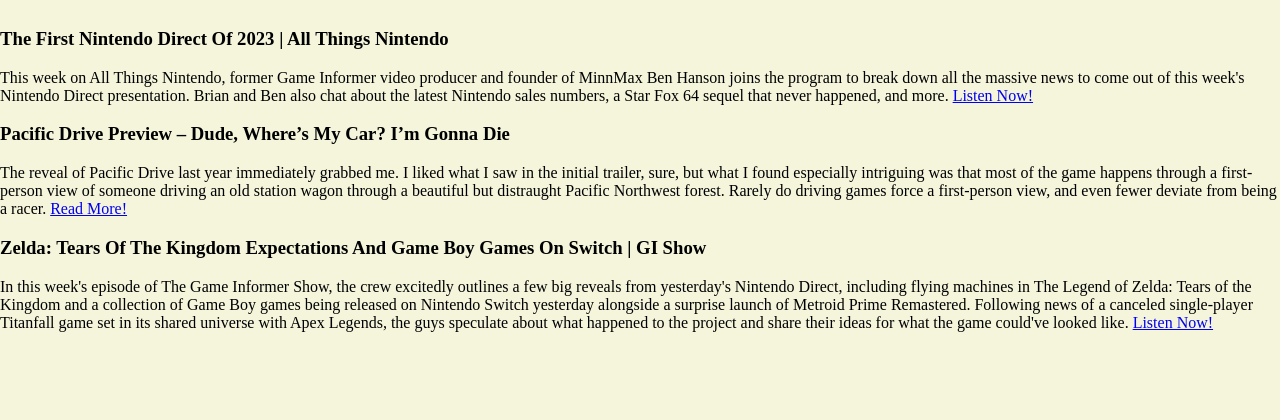
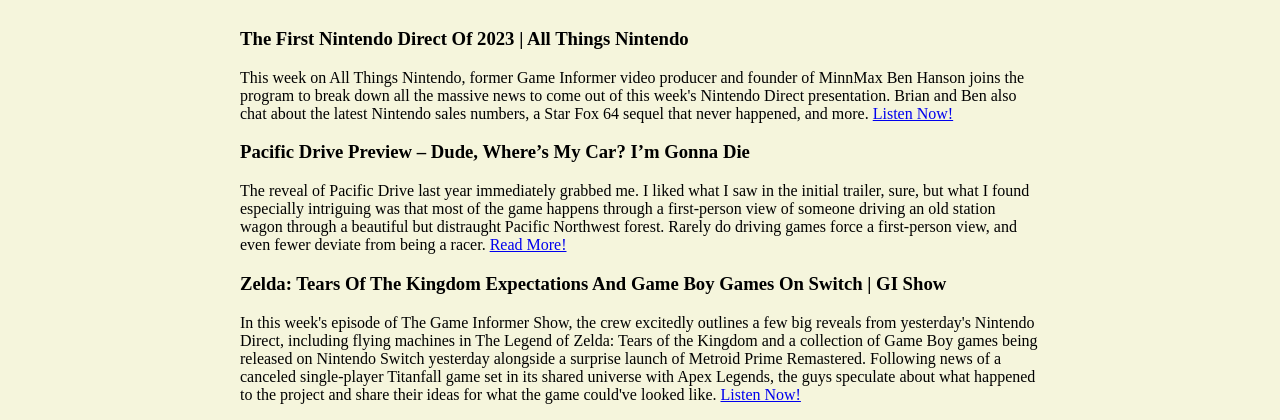
Before and after one commit to Olracnoj/Typography_Website_JC, a plain HTML site: page index.html in a window 1280 px wide. Shown: the part 490-910 px from the top of the page. Before the commit the page ends 838 px from the top, so only its background shows below. Drawn offline with nearby package versions, Linux system fonts and the light colour scheme.

Commit message:
center main container

```diff
--- a/css/styles.css
+++ b/css/styles.css
@@ -23,6 +23,10 @@ h2 {
     background-color:#16231e;
 }
 
-.main-container {}
+.main-container {
+    width: 800px;
+    margin: 0 auto;
+    padding: 0 10px;
+}
 
 footer {}
--- a/index.html
+++ b/index.html
@@ -17,7 +17,7 @@
     <header class="homepage-hero">
         <h1>Let's See What's Going On in the World of Gaming!</h1>
     </header>
-    <main>
+    <main class="main-container">
         <section>
             <h2>Gaming News</h2>
             <div>
```
